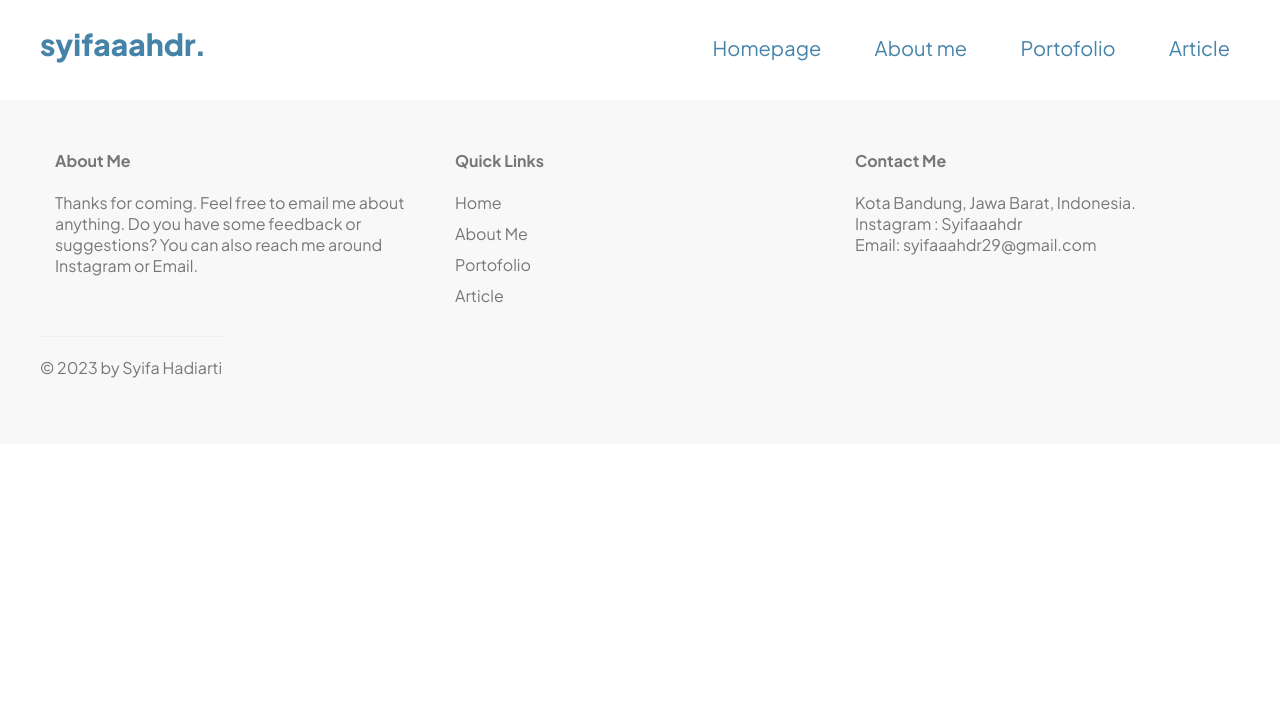
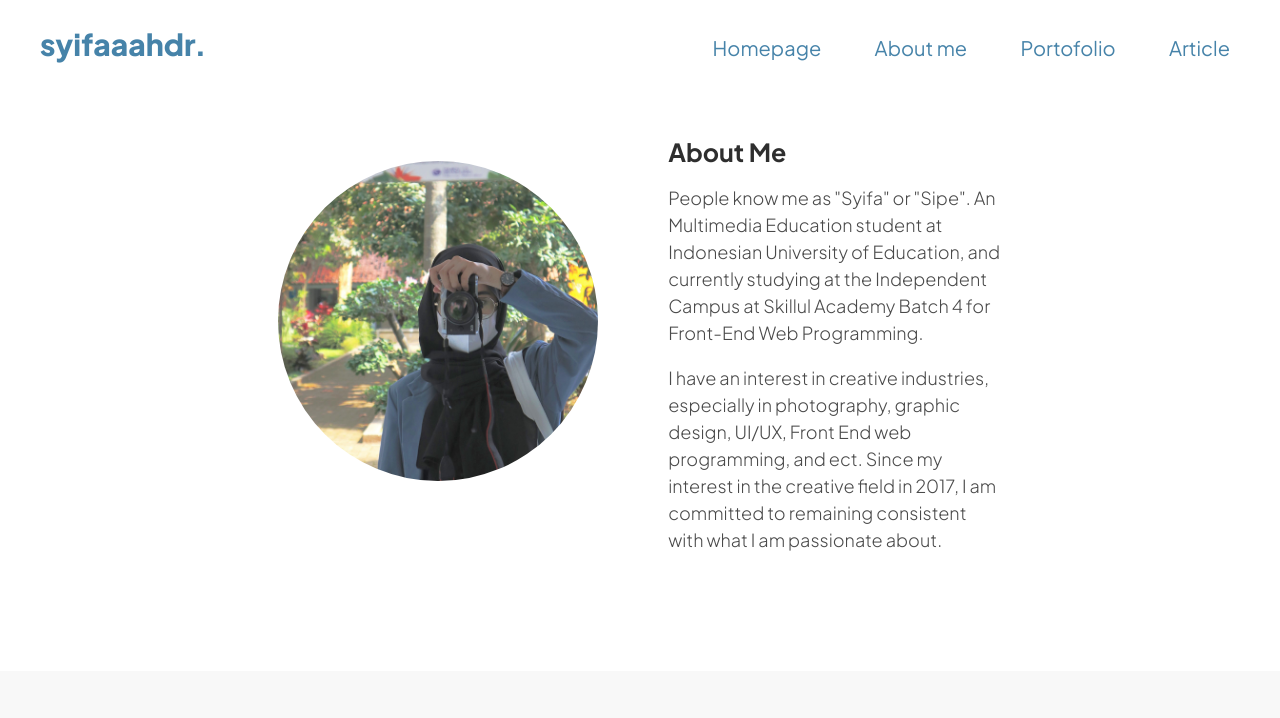
Before and after one commit to Syifaaahdr29/PersonalWebsite, a plain HTML site: page aboutme.html in a window 1280 px wide. Shown: the top 718 px of the page. Drawn offline with Linux system fonts and the light colour scheme.

Commit message:
add about me description

```diff
--- a/aboutme.html
+++ b/aboutme.html
@@ -23,7 +23,6 @@
                 <span></span>
               </label>
             </div>
-
             <div class="nav-links">
                 <a href="homepage.html">Homepage</a>
                 <a href="aboutme.html">About me</a>
@@ -31,6 +30,21 @@
                 <a href="article.html">Article</a>
             </div>
           </div>
+        <!--ABOUT ME-->
+        <br>
+        <div class="flex-container">
+            <div></div>
+            <div>
+                <img src="img/cam.jpg" width="320px" id="cam">
+            </div>
+            <div id="aboutme" style="width: 600px;">
+                <p id="aboutmetitle">About Me</p>
+                <p id="aboutmesub">People know me as "Syifa" or "Sipe". An Multimedia Education student at Indonesian University of Education, and currently studying at the Independent Campus at Skillul Academy Batch 4 for Front-End Web Programming. </p>
+                <p id="aboutmesub">I have an interest in creative industries, especially in photography, graphic design, UI/UX, Front End web programming, and ect. Since my interest in the creative field in 2017, I am committed to remaining consistent with what I am passionate about.</p>
+            </div>
+            <div></div>
+        </div>
+
     </body>
     <footer>
         <div class="container">
--- a/style.css
+++ b/style.css
@@ -425,3 +425,31 @@ hr {
 .text-center {
   text-align: center;
 }
+
+/* ------------- ABOUT ME ----------------*/
+#cam {
+    border-radius: 100%;
+    margin-top: 40px;
+    margin-right: 30px;
+}
+
+#aboutme {
+  font-size: 18px;
+  font-weight: 300;
+  line-height: 200%;
+  text-align: left;
+  margin-left: 40px;
+}
+
+#aboutmetitle {
+  font-size: 25px;
+  font-weight: 700;
+  line-height: 50%;
+  text-align: left;
+  color: rgb(46, 46, 46);
+}
+
+#aboutmesub {
+  color: rgb(74, 74, 74);
+  line-height: 150%;
+}
```
Also changed, not shown: homepage.html (+3 -3 lines), img/cam.jpg (added).
